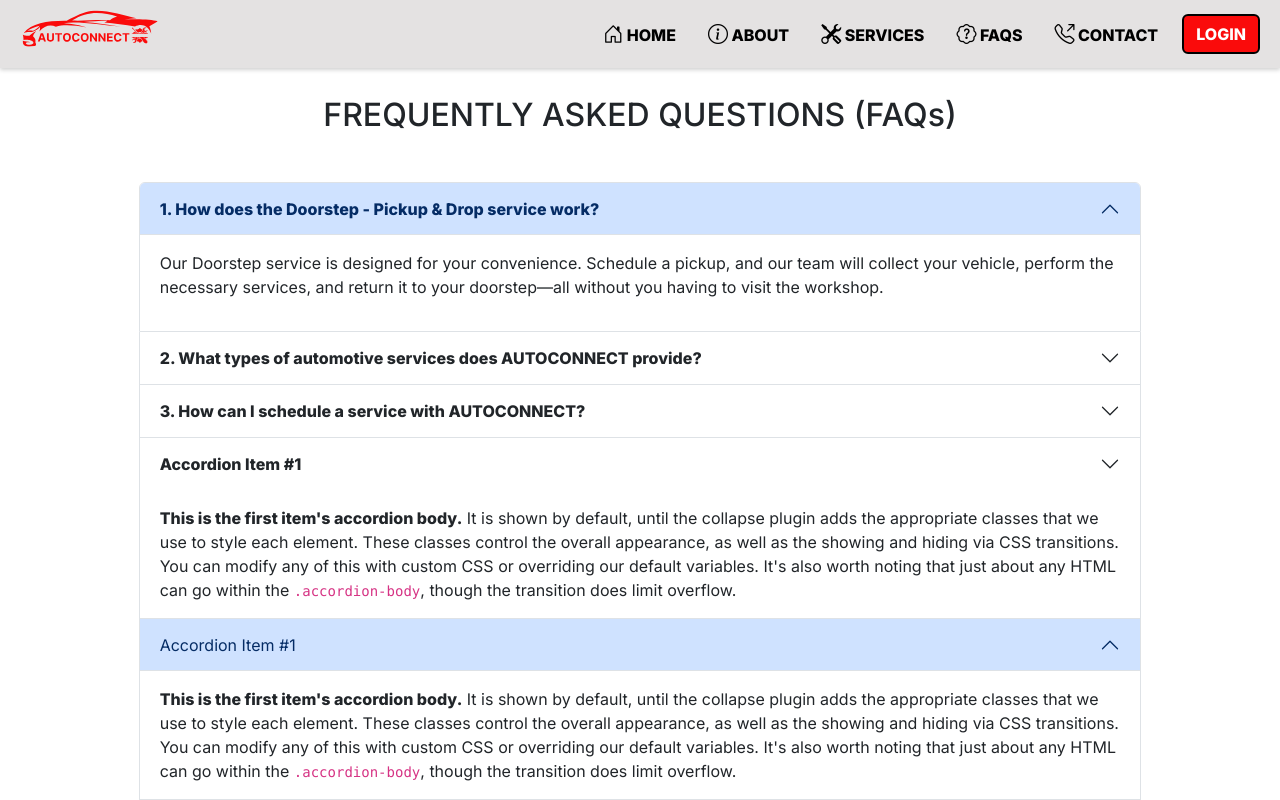
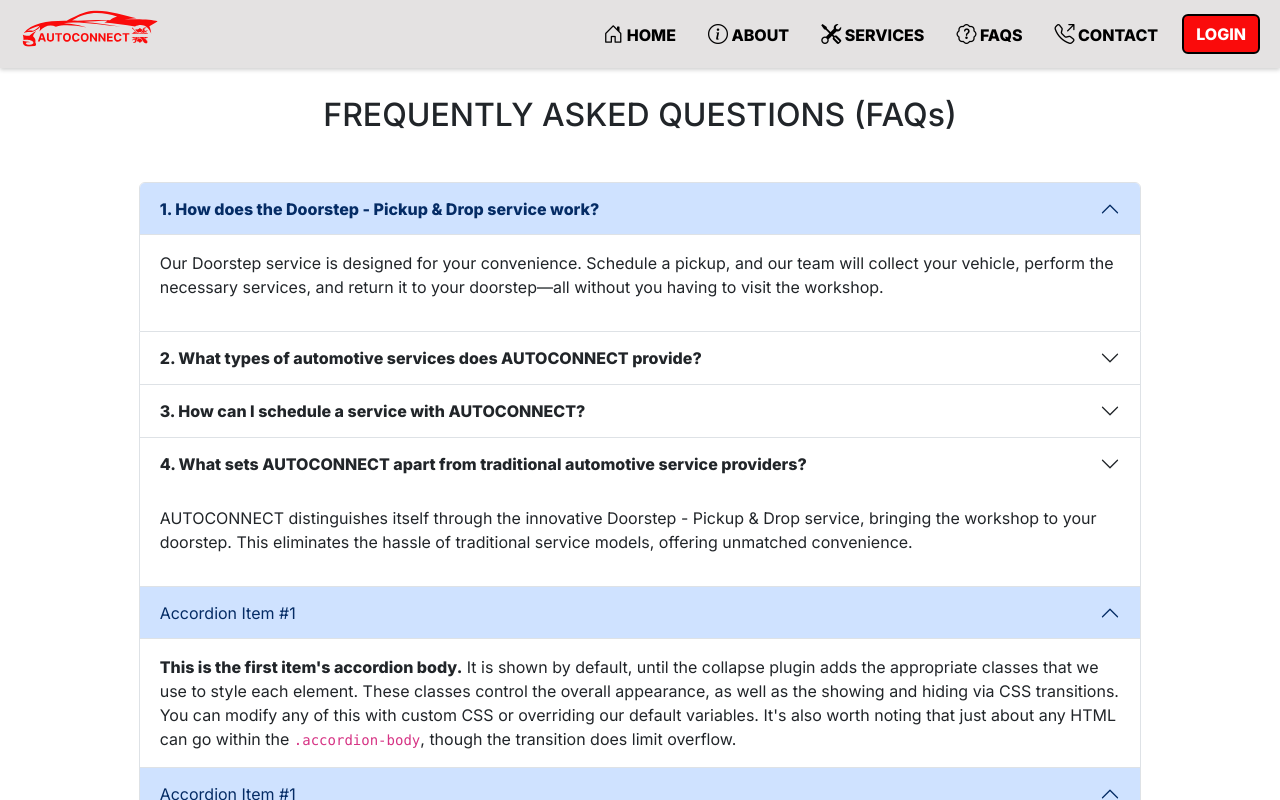
Before and after one commit to jaspherbagor/AutoConnect, a React (Create React App) app in the folder front-end/: page /faqs in a window 1280 px wide. Shown: the top 800 px of the page. Built offline with nearby package versions, Linux system fonts and the light colour scheme.

Commit message:
updated the accordion item 4

```diff
--- a/front-end/src/components/pages/client/faqs.jsx
+++ b/front-end/src/components/pages/client/faqs.jsx
@@ -49,12 +49,12 @@ const Faqs = () => {
             <div class="accordion-item">
               <h2 class="accordion-header">
                 <button class="accordion-button collapsed fw-bold" type="button" data-bs-toggle="collapse" data-bs-target="#faq-Four" aria-expanded="true" aria-controls="faq-Four">
-                  Accordion Item #1
+                  4. What sets AUTOCONNECT apart from traditional automotive service providers?
                 </button>
               </h2>
               <div id="faq-Four" class="accordion-collapse collapse show">
                 <div class="accordion-body text-start">
-                  <strong>This is the first item's accordion body.</strong> It is shown by default, until the collapse plugin adds the appropriate classes that we use to style each element. These classes control the overall appearance, as well as the showing and hiding via CSS transitions. You can modify any of this with custom CSS or overriding our default variables. It's also worth noting that just about any HTML can go within the <code>.accordion-body</code>, though the transition does limit overflow.
+                  <p>AUTOCONNECT distinguishes itself through the innovative Doorstep - Pickup & Drop service, bringing the workshop to your doorstep. This eliminates the hassle of traditional service models, offering unmatched convenience.</p>
                 </div>
               </div>
             </div>
```
